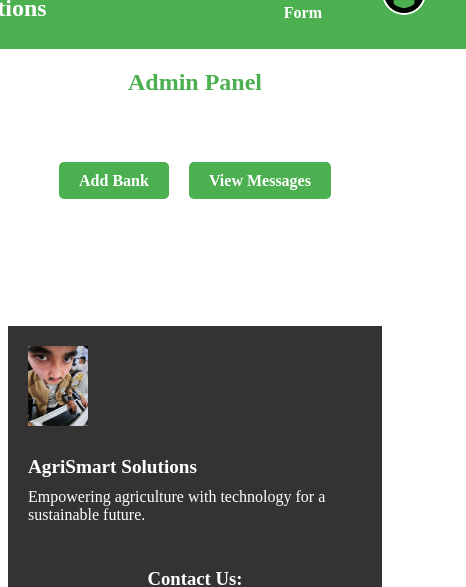
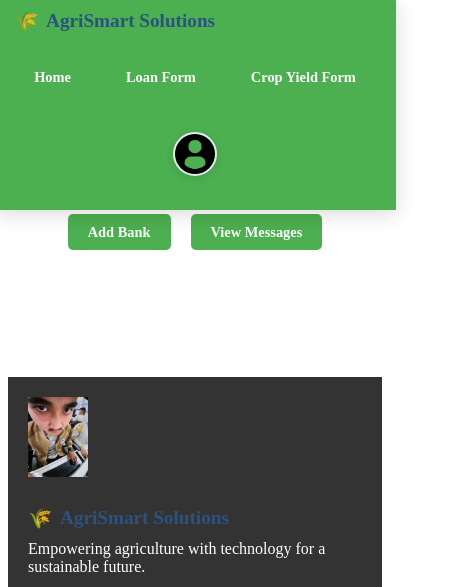
Before and after one commit to SasyaPalak/SasyaPalak, a React (Vite) app in the folder frontend/: page /admin in a window 390 px wide. Shown: the top 587 px of the page, 466 px wide, since content can reach past the window. Built offline with nearby package versions, Linux system fonts and the light colour scheme; no server answers.

Commit message:
updated the navbar css

```diff
--- a/frontend/src/styles/Navbar.css
+++ b/frontend/src/styles/Navbar.css
@@ -1,53 +1,173 @@
-/* Navbar styles */
+/* Navbar.css */
 .navbar {
-  background-color: #2c3e50;
-  padding: 15px;
+  background: linear-gradient(to right, #f8f9fa, #ffffff);
+  box-shadow: 0 2px 10px rgba(0, 0, 0, 0.1);
+  padding: 0.75rem 2rem;
+  position: sticky;
+  top: 0;
+  z-index: 1000;
+}
+
+.navbar-container {
+  max-width: 1400px;
+  margin: 0 auto;
   display: flex;
   justify-content: space-between;
   align-items: center;
+  gap: 2rem;
 }
 
-.navbar-container {
+.navbar-brand {
+  flex: 0 0 auto;
+  margin-right: auto; /* Pushes the brand to the far left */
+}
+
+.company-name {
+  color: #2c5282;
+  font-size: 1.5rem;
+  font-weight: 700;
+  text-decoration: none;
+  transition: color 0.3s ease;
+  white-space: nowrap; /* Prevents wrapping */
   display: flex;
   align-items: center;
+  gap: 0.5rem;
 }
 
-.navbar-brand .company-name {
-  font-size: 24px;
-  font-weight: bold;
-  color: white;
-  text-decoration: none;
+.company-name::before {
+  content: "🌾"; /* Optional: adds a wheat emoji before the company name */
+  font-size: 1.2rem;
+}
+
+.company-name:hover {
+  color: #1a365d;
+  transform: translateY(-1px);
 }
 
 .navbar-links {
-  margin-left: 20px;
   display: flex;
-  gap: 15px;
+  align-items: center;
+  gap: 1.5rem;
+  margin-left: auto; /* Pushes the links towards the right */
+  margin-right: 2rem; /* Space between links and profile */
 }
 
 .nav-link {
-  color: white;
+  color: #4a5568;
   text-decoration: none;
-  font-size: 16px;
+  font-weight: 500;
+  padding: 0.5rem 1rem;
+  border-radius: 6px;
+  transition: all 0.3s ease;
+  position: relative;
+  white-space: nowrap; /* Prevents wrapping */
+}
+
+.nav-link::after {
+  content: "";
+  position: absolute;
+  bottom: -2px;
+  left: 50%;
+  transform: translateX(-50%);
+  width: 0;
+  height: 2px;
+  background-color: #2c5282;
+  transition: width 0.3s ease;
 }
 
 .nav-link:hover {
-  color: #3498db;
+  color: #2c5282;
+  background-color: rgba(44, 82, 130, 0.08);
 }
 
-/* User Profile Picture */
+.nav-link:hover::after {
+  width: 80%;
+}
+
 .user-profile {
-  margin-left: 20px;
+  flex: 0 0 auto;
+  margin-left: auto; /* Pushes the profile to the far right */
 }
 
 .user-image {
   width: 40px;
   height: 40px;
   border-radius: 50%;
-  border: 2px solid #fff;
+  object-fit: cover;
+  border: 2px solid #e2e8f0;
+  transition: all 0.3s ease;
   cursor: pointer;
+  box-shadow: 0 2px 8px rgba(0, 0, 0, 0.1);
 }
 
 .user-image:hover {
-  opacity: 0.8;
+  transform: scale(1.1);
+  border-color: #2c5282;
+  box-shadow: 0 4px 12px rgba(44, 82, 130, 0.2);
 }
+
+/* Add a subtle animation when the navbar loads */
+@keyframes fadeIn {
+  from {
+    opacity: 0;
+    transform: translateY(-10px);
+  }
+  to {
+    opacity: 1;
+    transform: translateY(0);
+  }
+}
+
+.navbar {
+  animation: fadeIn 0.5s ease-out;
+}
+
+/* Responsive Design */
+@media (max-width: 768px) {
+  .navbar {
+    padding: 1rem;
+  }
+
+  .navbar-container {
+    flex-wrap: wrap;
+    gap: 1rem;
+  }
+
+  .navbar-brand {
+    flex: 1 1 100%;
+    text-align: center;
+    margin-right: 0;
+  }
+
+  .navbar-links {
+    flex: 1 1 100%;
+    justify-content: center;
+    margin: 0;
+    gap: 0.5rem;
+  }
+
+  .nav-link {
+    padding: 0.4rem 0.8rem;
+    font-size: 0.9rem;
+  }
+
+  .user-profile {
+    flex: 1 1 100%;
+    display: flex;
+    justify-content: center;
+    margin-left: 0;
+  }
+}
+
+/* Add a subtle glass morphism effect */
+@supports (backdrop-filter: blur(10px)) {
+  .navbar {
+    background: rgba(255, 255, 255, 0.8);
+    backdrop-filter: blur(10px);
+  }
+}
+
+/* Add hover effect for the entire navbar */
+.navbar:hover {
+  box-shadow: 0 4px 20px rgba(0, 0, 0, 0.15);
+}
```
